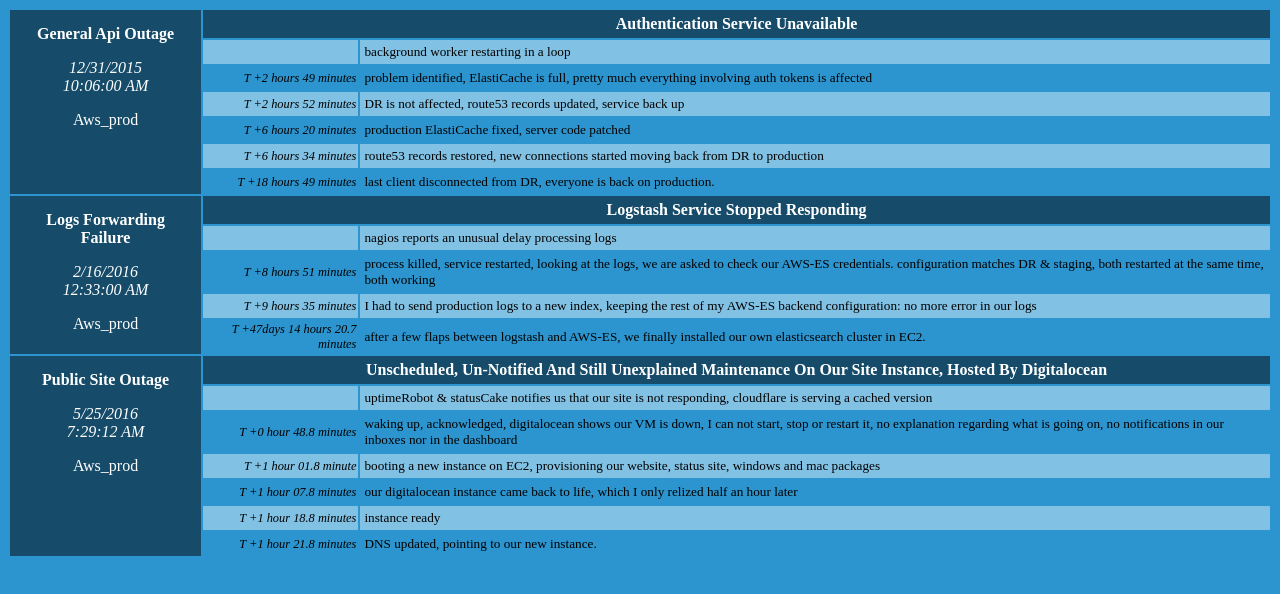
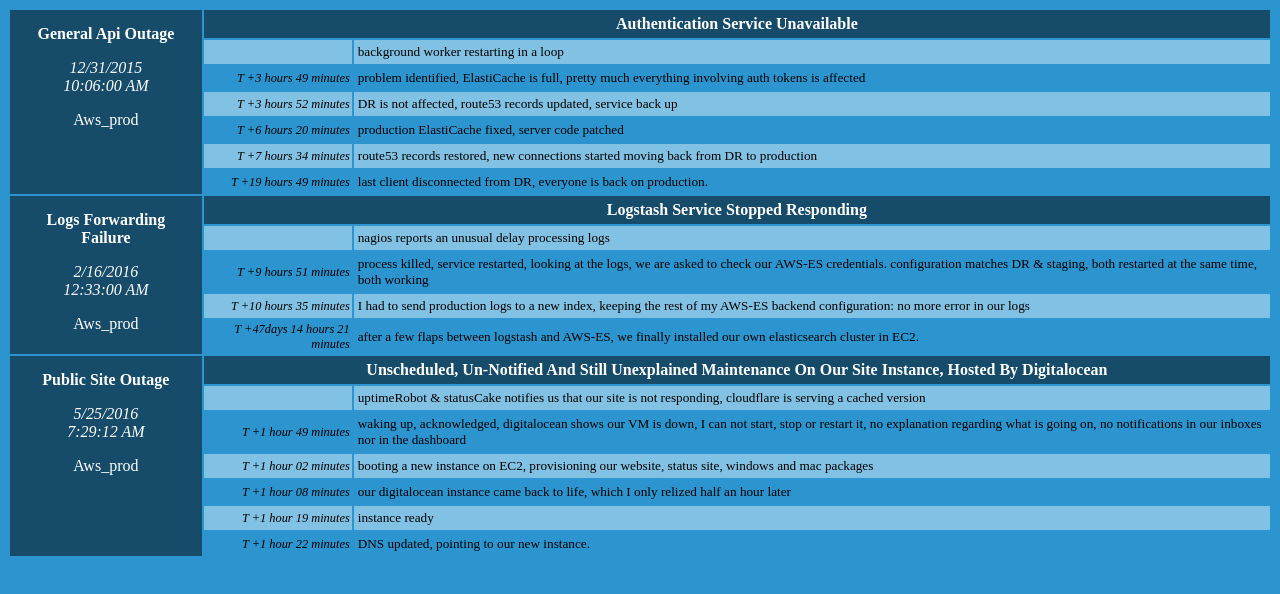
Before and after one commit to faust64/issues, a website: page index.html in a window 1280 px wide. Drawn offline with Linux system fonts and the light colour scheme.

Commit message:
round times

```diff
--- a/index.html
+++ b/index.html
@@ -26,9 +26,9 @@
 		    ret = '&nbsp;';
 		} else {
 		    var d = (when - since) / 86400;
-		    var h = ((when - since) % 86400) / 3600;
-		    var m = (((when - since) % 86400) % 3600) / 60;
-		    var s = ((((when - since) % 86400) % 3600) % 60);
+		    var h = Math.round(((when - since) % 86400) / 3600);
+		    var m = Math.round((((when - since) % 86400) % 3600) / 60);
+		    var s = Math.round(((((when - since) % 86400) % 3600) % 60));
 		    ret = 'T +';
 		    if (d >= 1) ret += Math.floor(d) + 'day' + taildate(d);
 		    ret += Math.floor(h) + ' hour' + taildate(h);
```
